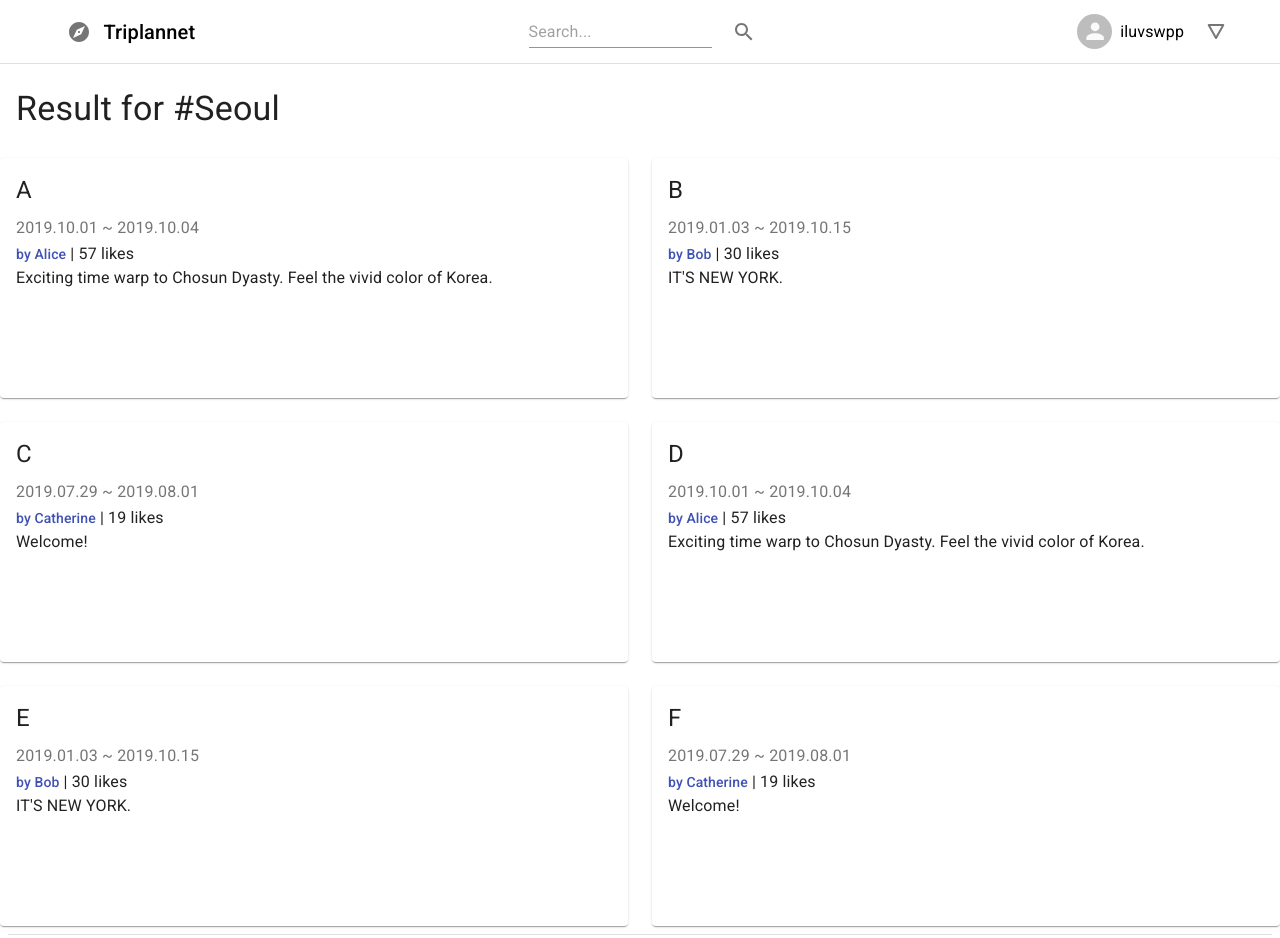
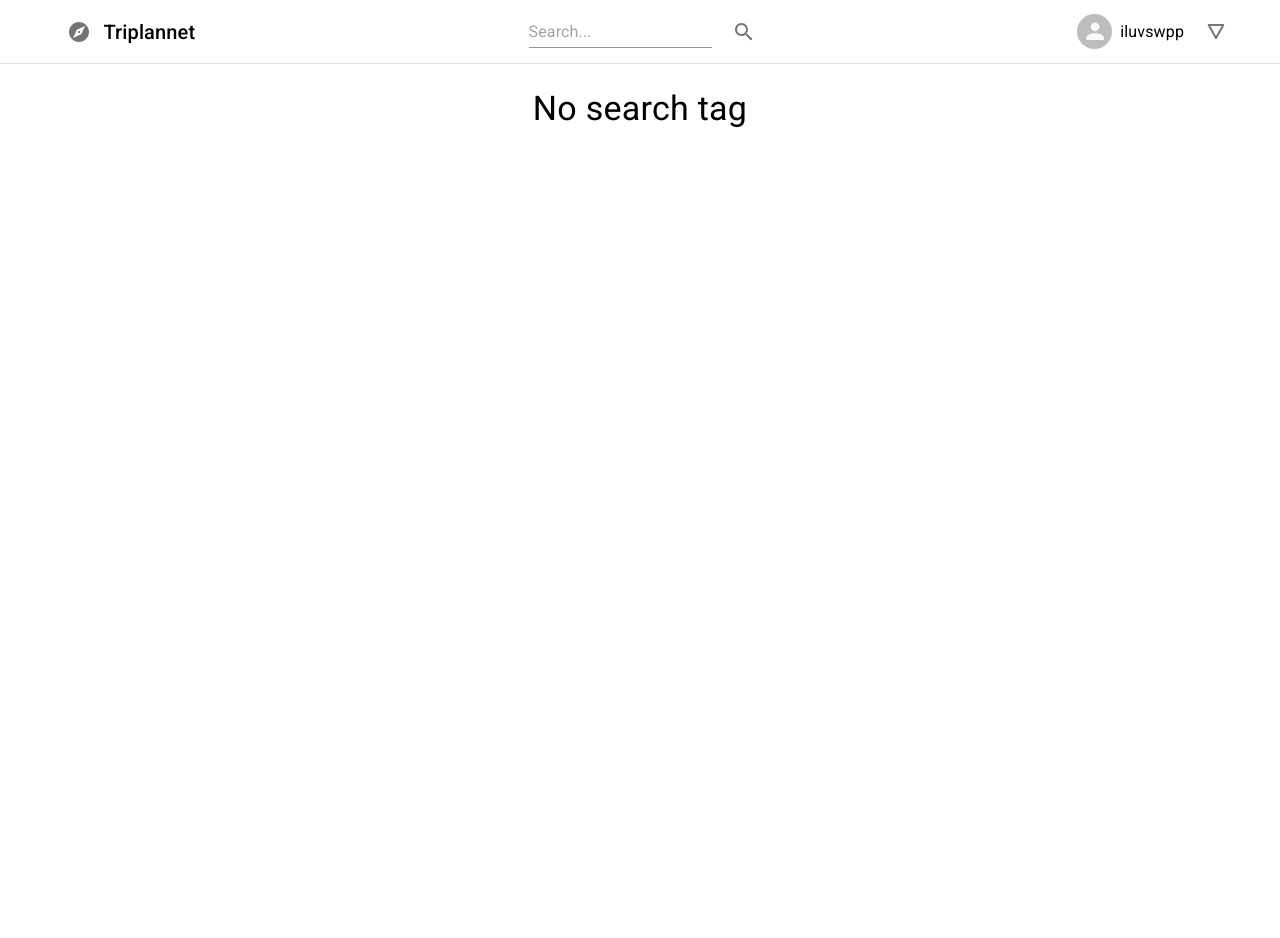
Before and after one commit to swsnu/swpp2019-team6, a React (Create React App) app in the folder frontend/: page /search in a window 1280 px wide. After the commit the page ends 800 px from the top, so only its background shows below. Built offline with nearby package versions, Linux system fonts and the light colour scheme.

Commit message:
handling query string for search

```diff
--- a/frontend/package.json
+++ b/frontend/package.json
@@ -17,6 +17,7 @@
     "enzyme-to-json": "^3.4.3",
     "history": "^4.10.1",
     "immer": "^4.0.1",
+    "query-string": "^6.8.3",
     "react": "^16.10.2",
     "react-dom": "^16.10.2",
     "react-redux": "^7.1.1",
--- a/frontend/src/App.js
+++ b/frontend/src/App.js
@@ -18,7 +18,7 @@ function App(props) {
           <Route path={['/', '/login']} exact render={() => <LoginPage />} />
           <Route path="/sign_up" exact render={() => <SignupPage />} />
           <Route path="/main" exact render={() => <MainPage />} />
-          <Route path="/search" exact render={() => <SearchPage />} />
+          <Route path="/search" component={SearchPage} />
           <Route render={() => <h1>Not Found</h1>} />
         </Switch>
       </div>
--- a/frontend/src/components/travel-overview/TravelOverviewList.js
+++ b/frontend/src/components/travel-overview/TravelOverviewList.js
@@ -27,7 +27,7 @@ const TravelOverviewList = ({ travelList }) => {
           ))}
         </Grid>
       ) : (
-        'No Contents found'
+        'No results were found'
       )}
     </div>
   );
--- a/frontend/src/containers/travel-overview/SearchTravelOverviewList.js
+++ b/frontend/src/containers/travel-overview/SearchTravelOverviewList.js
@@ -4,8 +4,6 @@ import Divider from '@material-ui/core/Divider';
 import TravelOverviewList from '../../components/travel-overview/TravelOverviewList';
 
 class SearchTravelOverviewList extends Component {
-  // this.props.searchInput
-
   state = {
     travelList: [{
       title: 'A',
@@ -13,7 +11,7 @@ class SearchTravelOverviewList extends Component {
       summary: 'Exciting time warp to Chosun Dyasty. Feel the vivid color of Korea.',
       period: '2019.10.01 ~ 2019.10.04',
       likes: 57,
-      photo: null,
+      photo: '/images/1.jpeg',
     },
     {
       title: 'B',
@@ -21,7 +19,7 @@ class SearchTravelOverviewList extends Component {
       summary: 'IT\'S NEW YORK.',
       period: '2019.01.03 ~ 2019.10.15',
       likes: 30,
-      photo: null,
+      photo: '/images/2.jpeg',
     },
     {
       title: 'C',
@@ -29,7 +27,7 @@ class SearchTravelOverviewList extends Component {
       summary: 'Welcome!',
       period: '2019.07.29 ~ 2019.08.01',
       likes: 19,
-      photo: null,
+      photo: '/images/3.jpeg',
     },
     {
       title: 'D',
@@ -37,7 +35,7 @@ class SearchTravelOverviewList extends Component {
       summary: 'Exciting time warp to Chosun Dyasty. Feel the vivid color of Korea.',
       period: '2019.10.01 ~ 2019.10.04',
       likes: 57,
-      photo: null,
+      photo: '/images/1.jpeg',
     },
     {
       title: 'E',
@@ -45,7 +43,7 @@ class SearchTravelOverviewList extends Component {
       summary: 'IT\'S NEW YORK.',
       period: '2019.01.03 ~ 2019.10.15',
       likes: 30,
-      photo: null,
+      photo: '/images/2.jpeg',
     },
     {
       title: 'F',
@@ -53,18 +51,29 @@ class SearchTravelOverviewList extends Component {
       summary: 'Welcome!',
       period: '2019.07.29 ~ 2019.08.01',
       likes: 19,
-      photo: null,
+      photo: '/images/3.jpeg',
     }],
   }
+  // query keyword will be served in this.props.tag
+  // need to make function that gets query result form DB,
+  // and store resulting list in state.travelList
 
   render() {
     return (
-      <div className="SearchTravelOverview">
-        <Typography variant="h4" gutterBottom align="left" color="textPrimary" style={{ marginTop: 8, padding: 16 }}>
-            Result for #Seoul
-        </Typography>
-        <TravelOverviewList travelList={this.state.travelList} />
-        <Divider style={{ margin: 8 }} />
+      <div>
+        {this.props.tag ? (
+          <div className="SearchTravelOverview">
+            <Typography variant="h4" gutterBottom align="left" color="textPrimary" style={{ marginTop: 8, padding: 16 }}>
+              Result for #{this.props.tag}
+            </Typography>
+            <TravelOverviewList travelList={this.state.travelList} />
+            <Divider style={{ margin: 8 }} />
+          </div>
+        ) : (
+          <Typography variant="h4" style={{ marginTop: 8, padding: 16 }}>
+            No search tag
+          </Typography>
+        )}
       </div>
     );
   }
--- a/frontend/src/pages/SearchPage.js
+++ b/frontend/src/pages/SearchPage.js
@@ -1,13 +1,15 @@
 import React, { Component } from 'react';
+import queryString from 'query-string';
 import HeaderContainer from '../containers/common/HeaderContainer';
 import SearchTravelOverviewList from '../containers/travel-overview/SearchTravelOverviewList';
 
 class MainPage extends Component {
   render() {
+    console.log(this.props)
     return (
       <div>
         <HeaderContainer />
-        <SearchTravelOverviewList />
+        <SearchTravelOverviewList tag={queryString.parse(this.props.location.search).tag} />
       </div>
     );
   }
```
Also changed, not shown: 1 other file (tests, documents, lock files or other folders).
